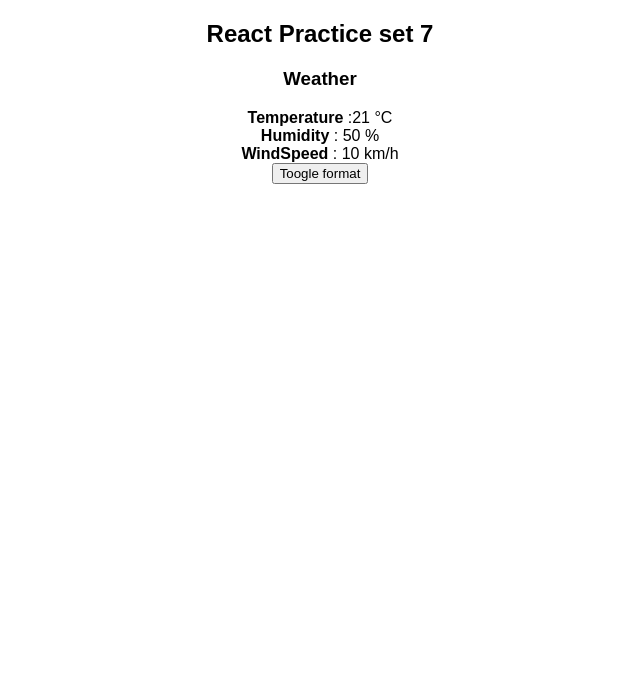
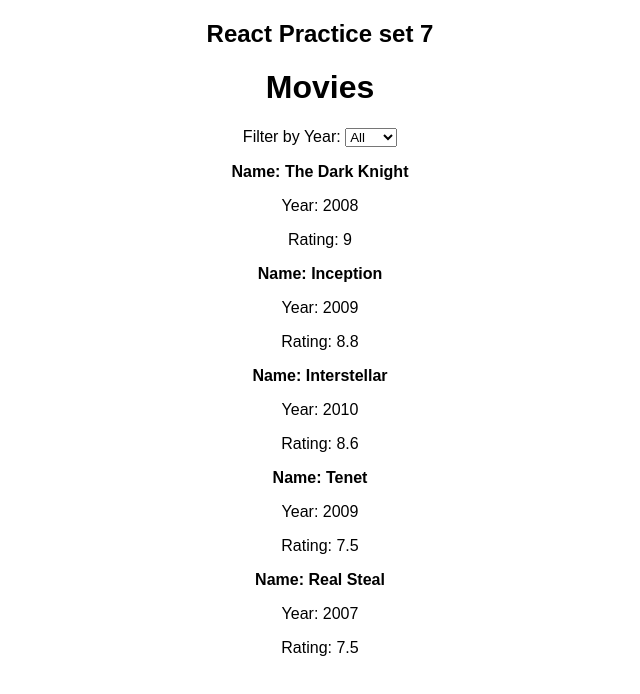
Before and after one commit to anandbaraik/neog-react-practice-set-1, a React (Create React App) app: page / in a window 1280 px wide. Shown: the top 694 px of the page, without its empty margins (320-960 px from the left). Built offline with nearby package versions, Linux system fonts and the light colour scheme.

Commit message:
2 & 3 question from rps7

```diff
--- /dev/null
+++ b/src/SetSevenQuestions/API/fetchMovies.js
@@ -0,0 +1,24 @@
+export const fetchMovies = (url) => {
+    return new Promise((resolve, reject) => {
+      setTimeout(() => {
+        if (url === 'https://example.com/api/movies') {
+          resolve({
+            status: 200,
+            message: 'Success',
+            data: [
+              { title: 'The Dark Knight', year: 2008, rating: 9.0 },
+              { title: 'Inception', year: 2009, rating: 8.8 },
+              { title: 'Interstellar', year: 2010, rating: 8.6 },
+              { title: 'Tenet', year: 2009, rating: 7.5 },
+              { title: 'Real Steal', year: 2007, rating: 7.5 },
+            ],
+          })
+        } else {
+          reject({
+            status: 404,
+            message: 'Movies list not found.',
+          })
+        }
+      }, 2000)
+    })
+  }
--- /dev/null
+++ b/src/SetSevenQuestions/API/fetchUserData.js
@@ -0,0 +1,28 @@
+export const fetchUserData = (url) => {
+    return new Promise((resolve, reject) => {
+      setTimeout(() => {
+        if (url === "https://example.com/api/user") {
+          resolve({
+            status: 200,
+            message: "Success",
+            data: {
+              name: "John Doe",
+              email: "john.doe@example.com",
+              phone: "+1 555-555-5555",
+              address: {
+                street: "123 Main St",
+                suite: "Suite 456",
+                city: "Anytown",
+                zipcode: "12345"
+              }
+            }
+          });
+        } else {
+          reject({
+            status: 404,
+            message: "User not found."
+          });
+        }
+      }, 2000);
+    });
+  };
--- /dev/null
+++ b/src/SetSevenQuestions/Movies.jsx
@@ -0,0 +1,73 @@
+import { useState, useEffect, useRef } from "react";
+
+import { fetchMovies } from "./API/fetchMovies";
+
+export default () => {
+  const [isLoading, setIsLoading] = useState(true);
+  const [movieList, setMovieList] = useState([]);
+  const OGMovieList = useRef(null);
+
+  const fetchMovieData = async () => {
+    try {
+      const res = await fetchMovies("https://example.com/api/movies");
+      const { data } = res;
+      setIsLoading(false);
+      setMovieList(data);
+      OGMovieList.current = data;
+    } catch (err) {
+      console.error(`${err.status}: ${err.message}`);
+    }
+  };
+
+  useEffect(() => {
+    fetchMovieData();
+  }, []);
+
+  const changeHandler = function (e) {
+    const yearSelected = +e.target.value;
+    if (e.target.value === "All") {
+      setMovieList(OGMovieList.current);
+      return;
+    }
+    const filteredList = OGMovieList.current.filter(
+      ({ year }) => year === yearSelected
+    );
+    setMovieList(filteredList);
+  };
+
+  return (
+    <div>
+      <h1>Movies</h1>
+      {isLoading ? (
+        <h1>Loading....</h1>
+      ) : (
+        <div>
+          <label htmlFor="years">Filter by Year: </label>
+          <select id="years" onChange={changeHandler}
+            style={{marginBottom:"1rem"}}>
+            <option value="All">All</option>
+            <option value="2005">2005</option>
+            <option value="2006">2006</option>
+            <option value="2007">2007</option>
+            <option value="2008">2008</option>
+            <option value="2009">2009</option>
+            <option value="2010">2010</option>
+          </select>
+          <div>
+            {movieList.length === 0 ? (
+              <h1>Not found Any movie</h1>
+            ) : (
+              movieList.map(({ title, year, rating }) => (
+                <div key={title}>
+                  <strong>Name: {title}</strong>
+                  <p>Year: {year}</p>
+                  <p>Rating: {rating}</p>
+                </div>
+              ))
+            )}
+          </div>
+        </div>
+      )}
+    </div>
+  );
+};
--- a/src/SetSevenQuestions/SetSeven.jsx
+++ b/src/SetSevenQuestions/SetSeven.jsx
@@ -1,11 +1,15 @@
 import React from 'react'
 import Weather from './Weather'
+import UserData from './UserData'
+import Movies from './Movies'
 
 const SetSeven = () => {
   return (
     <div>
         <h2>React Practice set 7</h2>
-        <Weather/>
+        {/* <Weather/> */}
+        {/* <UserData/> */}
+        <Movies/>
     </div>
   )
 }
--- /dev/null
+++ b/src/SetSevenQuestions/UserData.jsx
@@ -0,0 +1,55 @@
+import { useState, useEffect } from "react";
+import { fetchUserData } from "./API/fetchUserData";
+
+export default () => {
+  const [isLoading, setIsLoading] = useState(true);
+  const [user, setUser] = useState({});
+  const [showAddress, setShowAddress] = useState(false);
+
+  const fetchUser = async function () {
+    try {
+      const res = await fetchUserData("https://example.com/api/user");
+      const { data } = res;
+      setIsLoading(false);
+      setUser(data);
+    } catch (err) {
+      console.error(`${err.status}: ${err.message}`);
+    }
+  };
+
+  useEffect(() => {
+    fetchUser();
+  }, []);
+
+  return (
+    <div>
+      <h1>User</h1>
+      {isLoading ? (
+        <h1>Loading......</h1>
+      ) : (
+        <div>
+          <p>
+            <strong>Name:</strong> {user.name}
+          </p>
+          <p>
+            <strong>Email:</strong> {user.email}
+          </p>
+          <p>
+            <strong>Phone:</strong> {user.phone}
+          </p>
+          <button onClick={() => setShowAddress(!showAddress)}>
+            {showAddress ? "Hide Address" : "Show Address"}
+          </button>
+          {showAddress && (
+            <div>
+              <p>{user.address.street}</p>
+              <p>{user.address.suite}</p>
+              <p>{user.address.city}</p>
+              <p>{user.address.zipcode}</p>
+            </div>
+          )}
+        </div>
+      )}
+    </div>
+  );
+};
```
